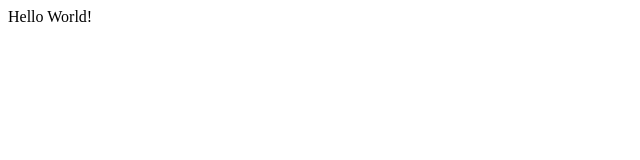
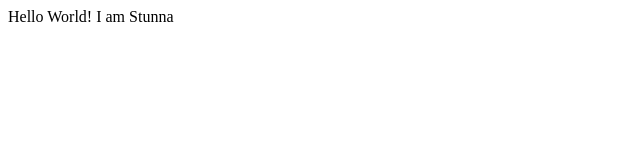
Before and after one commit to STUN-FI/git_masterclass, a plain HTML site: page index.html in a window 1280 px wide. Shown: the full height of the page, 0-640 px from the left. Drawn offline with Linux system fonts and the light colour scheme.

Commit message:
added name

```diff
--- a/index.html
+++ b/index.html
@@ -7,5 +7,6 @@
 </head>
 <body>
     Hello World!
+    I am Stunna
 </body>
 </html>
```
